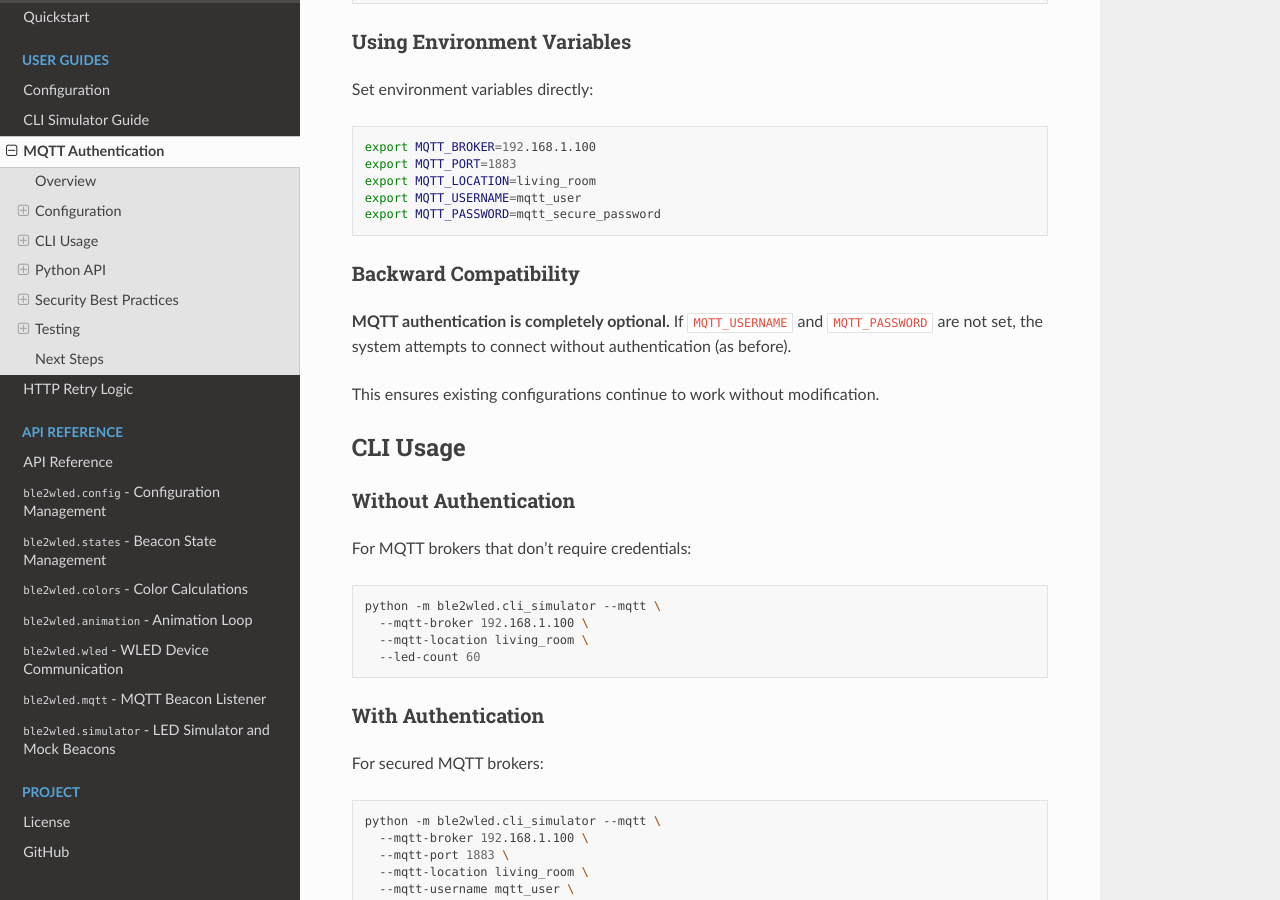
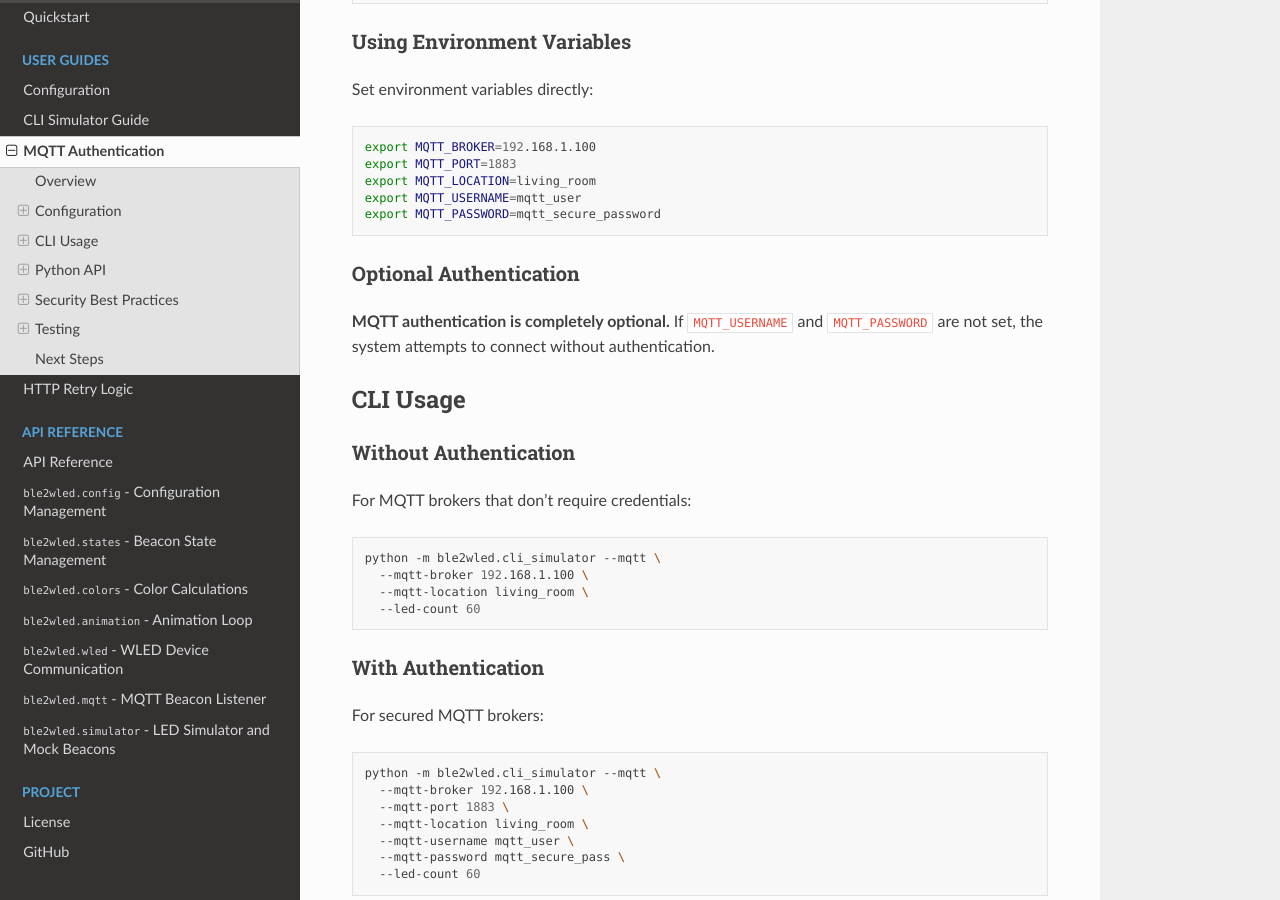
Before and after one commit to tobus3000/ble2wled, a Sphinx documentation site: the page built from docs/source/guides/mqtt_authentication.rst, in a window 1280 px wide and 900 px high, scrolled down 766 px. Built offline with Sphinx 7.4.7 and the Read the Docs theme 3.1.0, drawn with Linux system fonts in a browser that asks for light colours.

Commit message:
Update documentation

```diff
--- a/docs/source/api/config.rst
+++ b/docs/source/api/config.rst
@@ -12,6 +12,7 @@ Overview
 The ``config`` module provides centralized configuration management for BLE2WLED using environment variables and .env files.
 
 Configuration is loaded from:
+
 1. .env file (if present)
 2. Environment variables
 3. Default values
--- a/docs/source/guides/mqtt_authentication.rst
+++ b/docs/source/guides/mqtt_authentication.rst
@@ -45,12 +45,11 @@ Set environment variables directly:
     export MQTT_USERNAME=mqtt_user
     export MQTT_PASSWORD=mqtt_secure_password
 
-Backward Compatibility
-~~~~~~~~~~~~~~~~~~~~~~
+Optional Authentication
+~~~~~~~~~~~~~~~~~~~~~~~
 
-**MQTT authentication is completely optional.** If ``MQTT_USERNAME`` and ``MQTT_PASSWORD`` are not set, the system attempts to connect without authentication (as before).
+**MQTT authentication is completely optional.** If ``MQTT_USERNAME`` and ``MQTT_PASSWORD`` are not set, the system attempts to connect without authentication.
 
-This ensures existing configurations continue to work without modification.
 
 CLI Usage
 ---------
```
